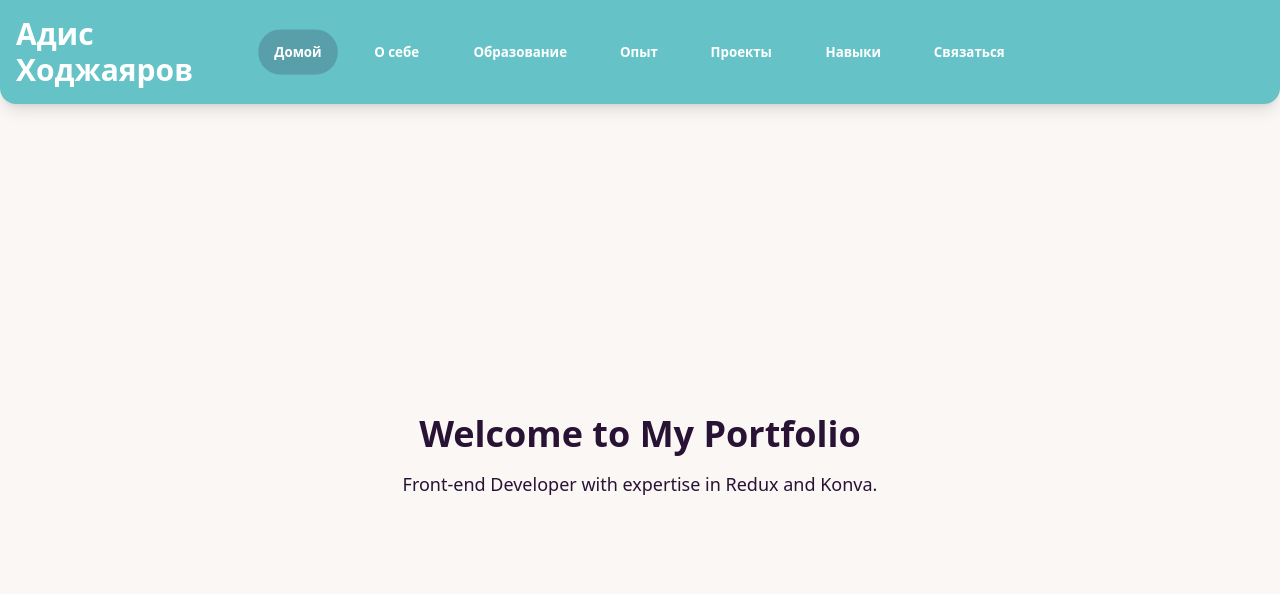
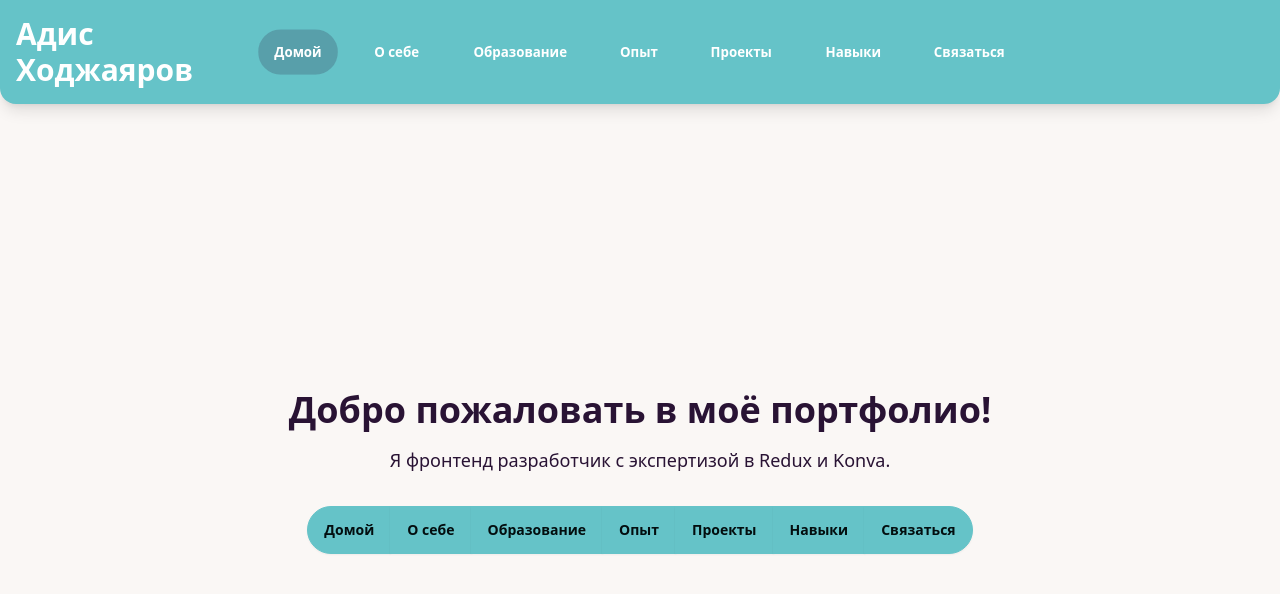
Before and after one commit to KhoDis/KhoDis.github.io, a React (Vite) app: page / in a window 1280 px wide. Shown: the top 594 px of the page. Built offline with nearby package versions, Linux system fonts and the light colour scheme.

Commit message:
feat: improve home page

```diff
--- a/src/pages/Home.tsx
+++ b/src/pages/Home.tsx
@@ -1,12 +1,31 @@
+import { Link } from "react-router-dom";
+
+const links = [
+  { to: "/", label: "Домой" },
+  { to: "/about", label: "О себе" },
+  { to: "/education", label: "Образование" },
+  { to: "/experience", label: "Опыт" },
+  { to: "/projects", label: "Проекты" },
+  { to: "/skills", label: "Навыки" },
+  { to: "/contact", label: "Связаться" },
+];
+
 function Home() {
   return (
-    <section className="flex justify-center items-center flex-grow h-full">
-      <div className="text-center">
-        <h2 className="text-4xl font-bold mb-4">Welcome to My Portfolio</h2>
+    <section className="flex flex-col justify-center items-center flex-grow h-full gap-8">
+      <div className="text-center mt-8">
+        <h2 className="text-4xl font-bold mb-4">Добро пожаловать в моё портфолио!</h2>
         <p className="text-lg">
-          Front-end Developer with expertise in Redux and Konva.
+          Я фронтенд разработчик с экспертизой в Redux и Konva.
         </p>
       </div>
+      <nav className="join">
+        {links.map((link) => (
+          <Link key={link.to} to={link.to} className="btn join-item btn-primary">
+            {link.label}
+          </Link>
+        ))}
+      </nav>
     </section>
   );
 }
```
